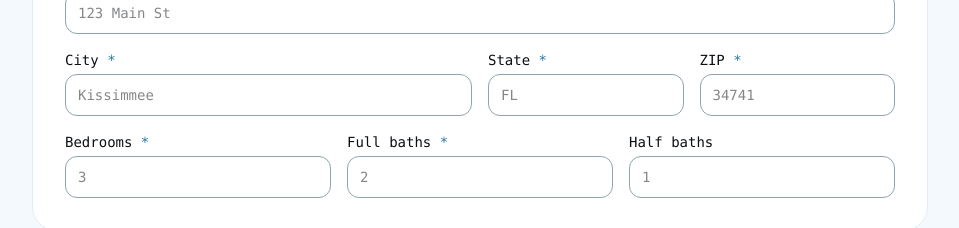
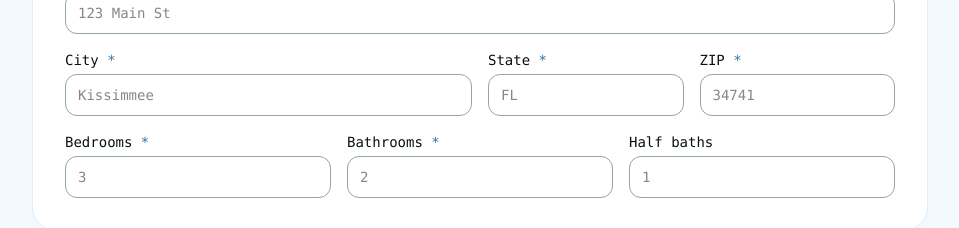
Before and after one commit to abelthomas2/bluebunny, a Next.js app: page /property-information-form in a window 1280 px wide. Shown: the part 800-1028 px from the top of the page, without its empty margins (160-1119 px from the left). Built offline with nearby package versions, Linux system fonts and the light colour scheme.

Commit message:
tiny form change

```diff
--- a/app/components/PropertyInformationForm.tsx
+++ b/app/components/PropertyInformationForm.tsx
@@ -319,7 +319,7 @@ export default function PropertyInformationForm() {
               <Err id="bedrooms-error" msg={fe.bedrooms} />
             </div>
             <div>
-              <label htmlFor="fullBaths" className={lbl}>Full baths{req}</label>
+              <label htmlFor="fullBaths" className={lbl}>Bathrooms{req}</label>
               <input
                 id="fullBaths" name="fullBaths" type="number" min="1"
                 aria-invalid={Boolean(fe.fullBaths)}
```
